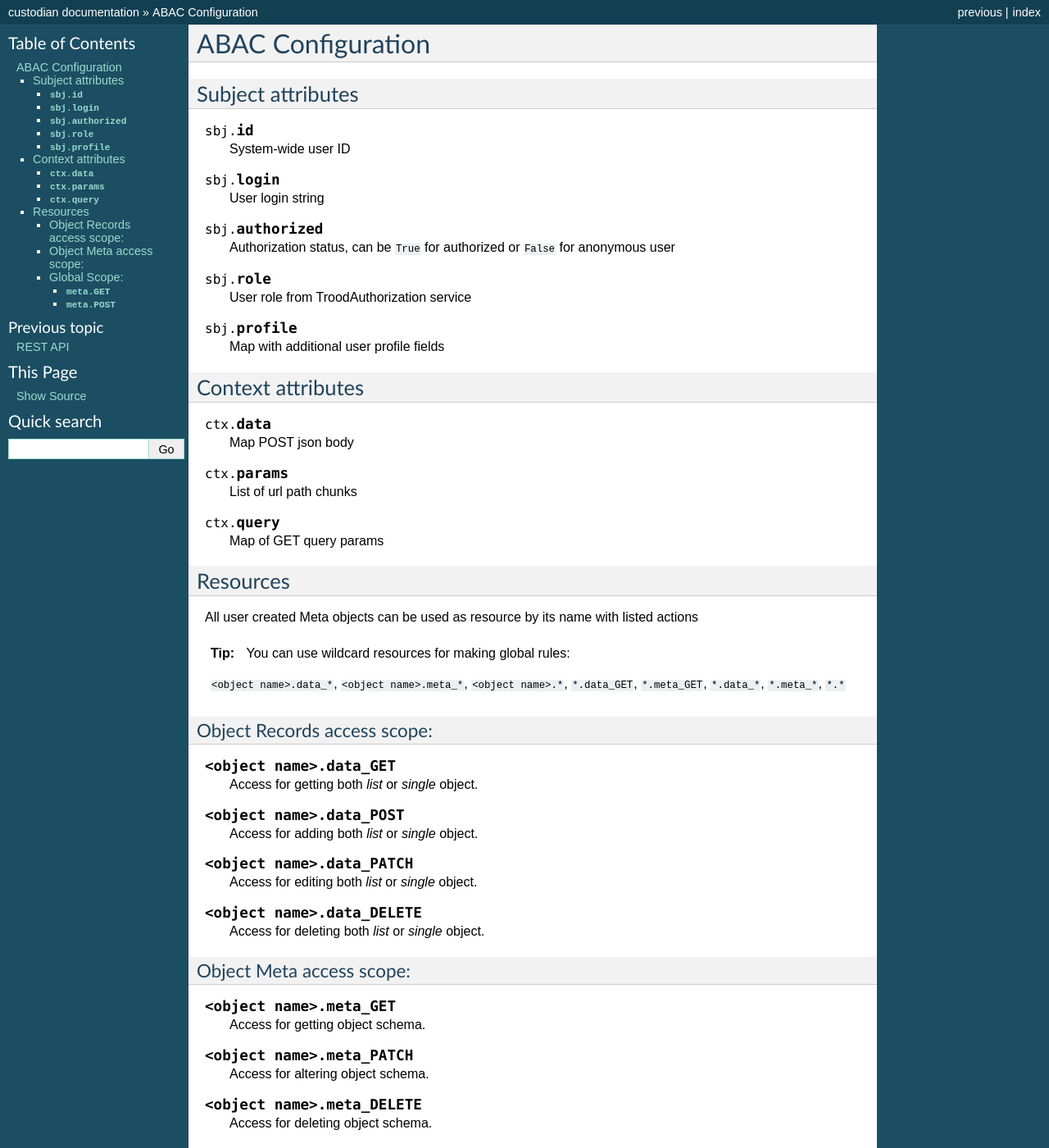
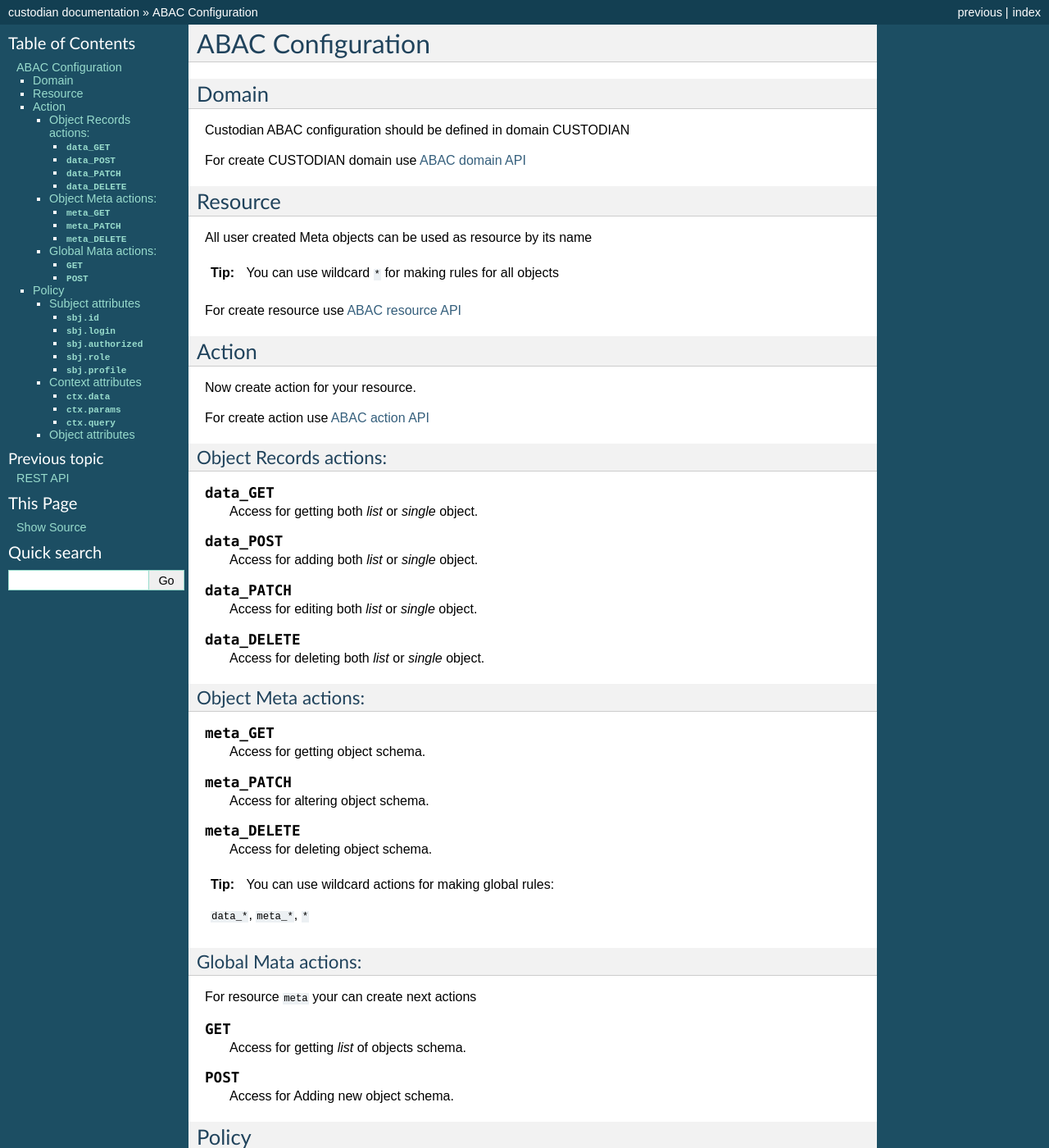
Before and after one commit to TroodInc/custodian, a Sphinx documentation site: the page built from docs/abac.rst, in a window 1280 px wide and 1400 px high. Shown: the whole window at 82% size. Built offline with Sphinx 7.4.7, drawn with Linux system fonts in a browser that asks for light colours; some of the changed text lies outside the part shown.

Commit message:
Update Custodian ABAC documentation

```diff
--- a/docs/abac.rst
+++ b/docs/abac.rst
@@ -1,9 +1,107 @@
 ABAC Configuration
 ==================
 
+Domain
+-------
+
+Custodian ABAC configuration should be defined in domain CUSTODIAN
+
+.. _`ABAC domain API`: /troodcore/auth/rest-api.html#abac-domain
+
+For create CUSTODIAN domain use `ABAC domain API`_
+
+Resource
+---------
+
+All user created Meta objects can be used as resource by its name
+
+.. tip::
+
+    You can use wildcard ``*`` for making rules for all objects
+
+.. _`ABAC resource API`: /troodcore/auth/rest-api.html#abac-resource
+
+For create resource use `ABAC resource API`_
+
+Action
+-------
+
+Now create action for your resource.
+
+.. _`ABAC action API`: /troodcore/auth/rest-api.html#abac-action
+
+For create action use `ABAC action API`_
+
+Object Records actions:
+~~~~~~~~~~~~~~~~~~~~~~~~
+
+.. attribute:: data_GET
+
+    Access for getting both *list* or *single* object.
+
+.. attribute:: data_POST
+
+    Access for adding both *list* or *single* object.
+
+.. attribute:: data_PATCH
+
+    Access for editing both *list* or *single* object.
+
+.. attribute:: data_DELETE
+
+    Access for deleting both *list* or *single* object.
+
+Object Meta actions:
+~~~~~~~~~~~~~~~~~~~~~~~~~
+
+.. attribute:: meta_GET
+
+    Access for getting object schema.
+
+
+.. attribute:: meta_PATCH
+
+    Access for altering object schema.
+
+
+.. attribute:: meta_DELETE
+
+    Access for deleting object schema.
+
+
+.. tip::
+
+    You can use wildcard actions for making global rules:
+
+    ``data_*``, ``meta_*``, ``*``
+
+
+Global Mata actions:
+~~~~~~~~~~~~~~~~~~~~~
+
+For resource ``meta`` your can create next actions
+
+.. attribute:: GET
+
+    Access for getting *list* of objects schema.
+
+.. attribute:: POST
+
+    Access for Adding new object schema.
+
+Policy
+-------
+
+Now you can create policy with rules
+
+.. _`ABAC policy API`: /troodcore/auth/rest-api.html#abac-policy
+
+For create policy use `ABAC policy API`_
+
+Rules can be configured on next attributes:
 
 Subject attributes
-------------------
+~~~~~~~~~~~~~~~~~~~~~
 
 .. attribute:: sbj.id
 
@@ -31,7 +129,7 @@ Subject attributes
 
 
 Context attributes
-------------------
+~~~~~~~~~~~~~~~~~~~~~
 
 .. attribute:: ctx.data
 
@@ -47,68 +145,13 @@ Context attributes
 
     Map of GET query params
 
+Object attributes
+~~~~~~~~~~~~~~~~~~~~~
 
-Resources
-----------
+.. attribute:: obj.*
 
-All user created Meta objects can be used as resource by its name with listed actions
+    Object attributes contains all fields of Meta object
 
-.. tip::
+    .. important::
 
-    You can use wildcard resources for making global rules:
-
-    ``<object name>.data_*``, ``<object name>.meta_*``, ``<object name>.*``, ``*.data_GET``, ``*.meta_GET``, ``*.data_*``, ``*.meta_*``, ``*.*``
-
-
-
-Object Records access scope:
-~~~~~~~~~~~~~~~~~~~~~~~~~~~~
-
-.. attribute:: <object name>.data_GET
-
-    Access for getting both *list* or *single* object.
-
-
-.. attribute:: <object name>.data_POST
-
-    Access for adding both *list* or *single* object.
-
-
-.. attribute:: <object name>.data_PATCH
-
-    Access for editing both *list* or *single* object.
-
-
-.. attribute:: <object name>.data_DELETE
-
-    Access for deleting both *list* or *single* object.
-
-Object Meta access scope:
-~~~~~~~~~~~~~~~~~~~~~~~~~
-
-.. attribute:: <object name>.meta_GET
-
-    Access for getting object schema.
-
-
-.. attribute:: <object name>.meta_PATCH
-
-    Access for altering object schema.
-
-
-.. attribute:: <object name>.meta_DELETE
-
-    Access for deleting object schema.
-
-
-Global Scope:
-~~~~~~~~~~~~~
-
-.. attribute:: meta.GET
-
-    Access for getting *list* of objects schema.
-
-
-.. attribute:: meta.POST
-
-    Access for Adding new object schema.
+        **obj** not exist for *POST actions
```
